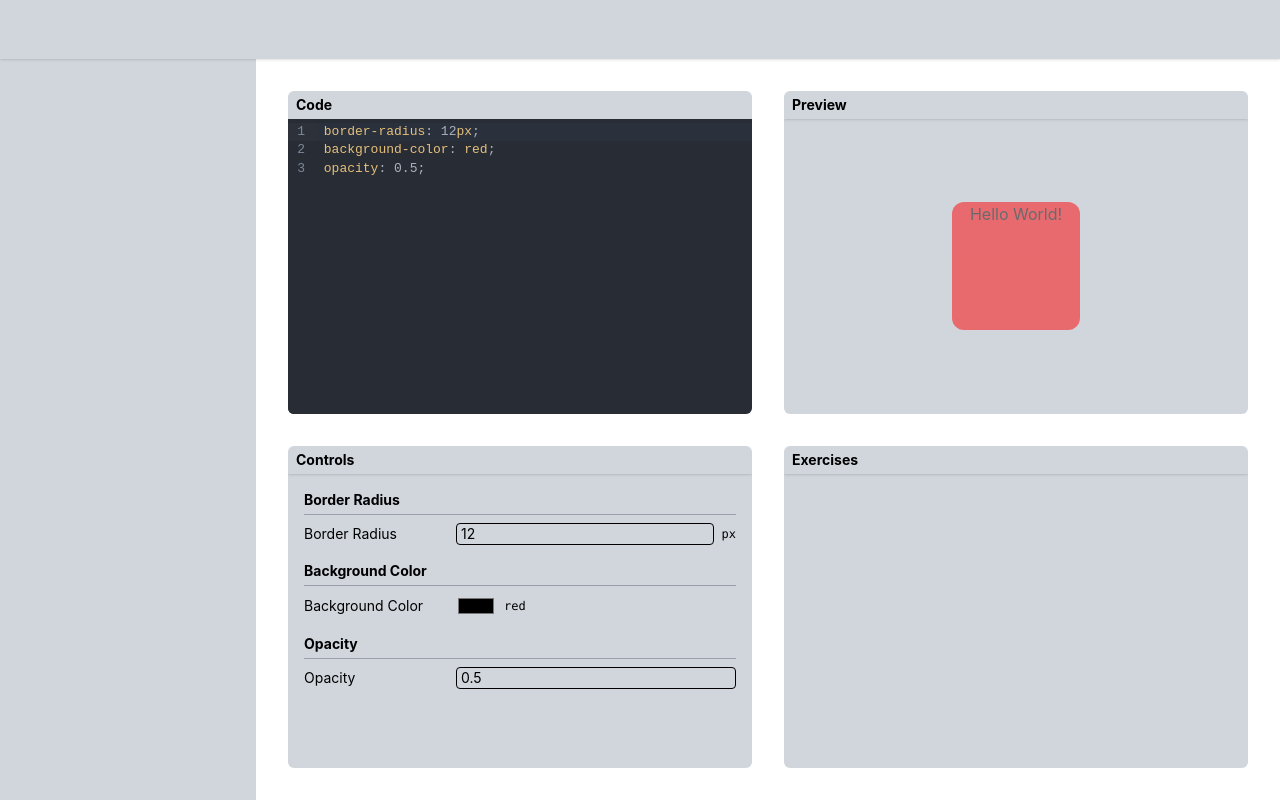
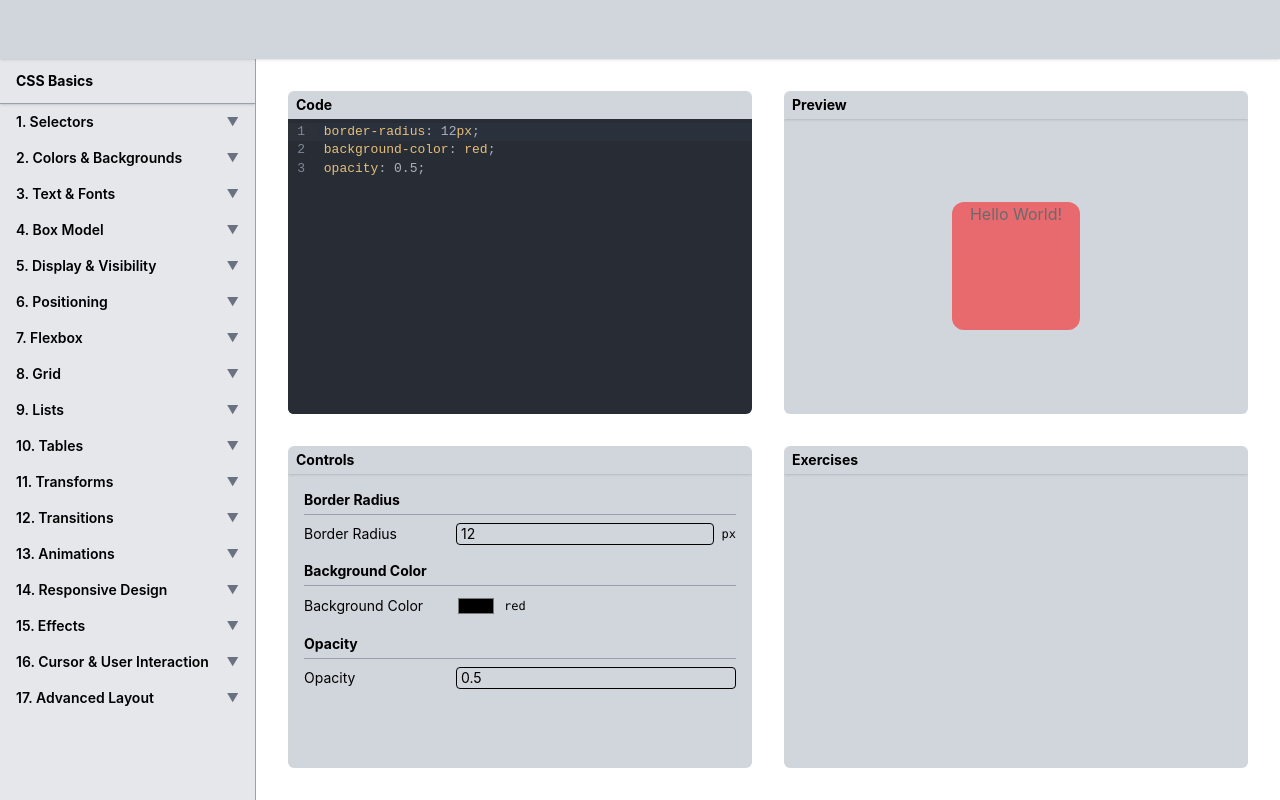
Before and after one commit to itzmitto/Svelte-project-back-to-css-basics, a SvelteKit app: page / in a window 1280 px wide. Built offline with nearby package versions, Linux system fonts and the light colour scheme.

Commit message:
layouts heb ik aangepast en de sidebar toegevoegd plus de .json gekoppeld

```diff
--- a/src/routes/+layout.svelte
+++ b/src/routes/+layout.svelte
@@ -1,16 +1,61 @@
 <script lang="ts">
   import './layout.css';
   import favicon from '$lib/assets/favicon.svg';
+  import cssData from '$lib/data/properties.json';
 
   let { children } = $props();
+  let openCategories = $state<Set<number>>(new Set());
+
+  function toggleCategory(index: number) {
+    if (openCategories.has(index)) {
+      openCategories.delete(index);
+    } else {
+      openCategories.add(index);
+    }    openCategories = new Set(openCategories);
+  }
 </script>
 
-<svelte:head><link rel="icon" href={favicon} /></svelte:head>
+<svelte:head>
+  <link rel="icon" href={favicon} />
+</svelte:head>
 
 <div class="h-dvh flex flex-col">
   <header class="bg-gray-300 h-16 shadow-sm z-10"></header>
-	<div class="flex h-full">
-		<aside class="min-w-64 w-fit max-w-96 bg-gray-300"></aside>
+  <div class="flex h-full overflow-hidden">
+
+    <aside class="w-64 bg-gray-200 border-r border-gray-400 flex flex-col overflow-hidden">
+      <h1 class="text-sm font-bold px-4 py-3 border-b border-gray-400 shadow-sm">
+        CSS Basics
+      </h1>
+      <nav class="flex-1 overflow-y-auto">
+        {#each cssData.categories as category, i}
+          <div>
+            <button
+              onclick={() => toggleCategory(i)}
+              class="w-full text-left px-4 py-2 text-sm font-semibold flex justify-between items-center hover:bg-gray-300 transition-colors"
+            >
+              <span>{category.title}</span>
+              <span class="text-gray-500 text-xs">{openCategories.has(i) ? '▲' : '▼'}</span>
+            </button>
+
+            {#if openCategories.has(i)}
+              <ul class="bg-gray-100">
+                {#each category.properties as property}
+                  <li>
+                    <button
+                      class="w-full text-left px-6 py-1.5 text-xs font-mono hover:bg-gray-300 hover:translate-x-1 transition-all"
+                    >
+                      {property}
+                    </button>
+                  </li>
+                {/each}
+              </ul>
+            {/if}
+          </div>
+        {/each}
+      </nav>
+    </aside>
+
     {@render children()}
   </div>
 </div>
```
Lines whose indentation alone changed are shown as unchanged.
